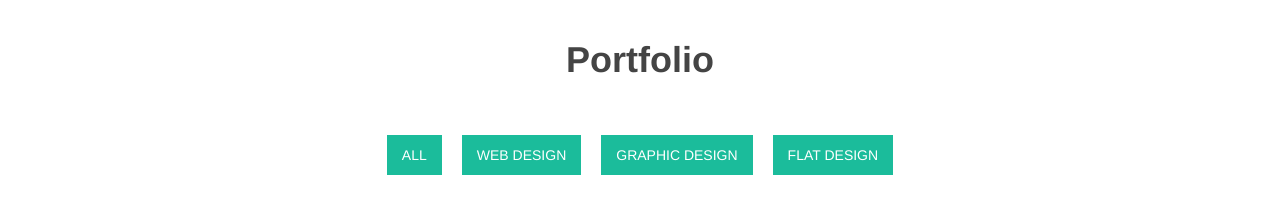
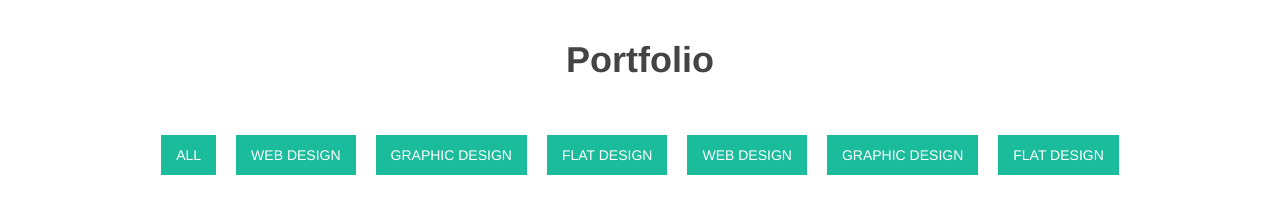
Before and after one commit to salahuddinjony/BakOne, a plain HTML site: page index.html in a window 1280 px wide. Shown: the part 820-1027 px from the top of the page. Drawn offline with nearby package versions, Linux system fonts and the light colour scheme.

Commit message:
Update index.html
add some text

```diff
--- a/index.html
+++ b/index.html
@@ -45,6 +45,8 @@
                         <li><a href="#protfolio">Protfolio</a></li>
                         <li><a href="#about">About</a></li>
                         <li><a href="#contact">Contact</a></li>
+                        <li><a href="#about">About</a></li>
+                        <li><a href="#contact">Contact</a></li>
                     </ul>
                 </div>
             </div>
@@ -79,6 +81,9 @@
                 <p>Lorem ipsum dolor sit amet, consectetuer adipiscing elit.</p>
                 <div class="protfolio-items">
                         <li>ALL</li>
+                        <li>WEB DESIGN</li>
+                        <li>GRAPHIC DESIGN</li>
+                        <li>FLAT DESIGN</li>
                         <li>WEB DESIGN</li>
                         <li>GRAPHIC DESIGN</li>
                         <li>FLAT DESIGN</li>
```
